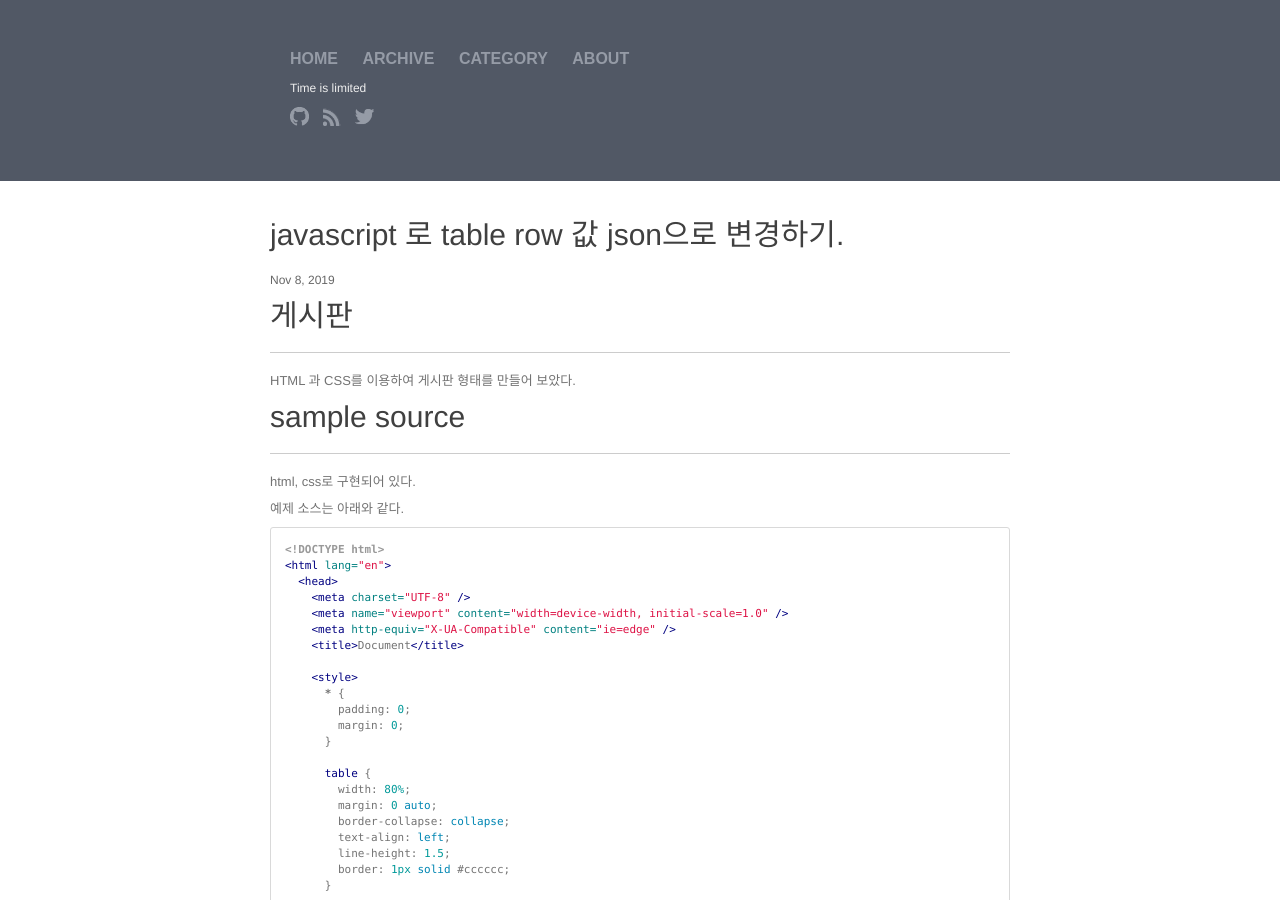
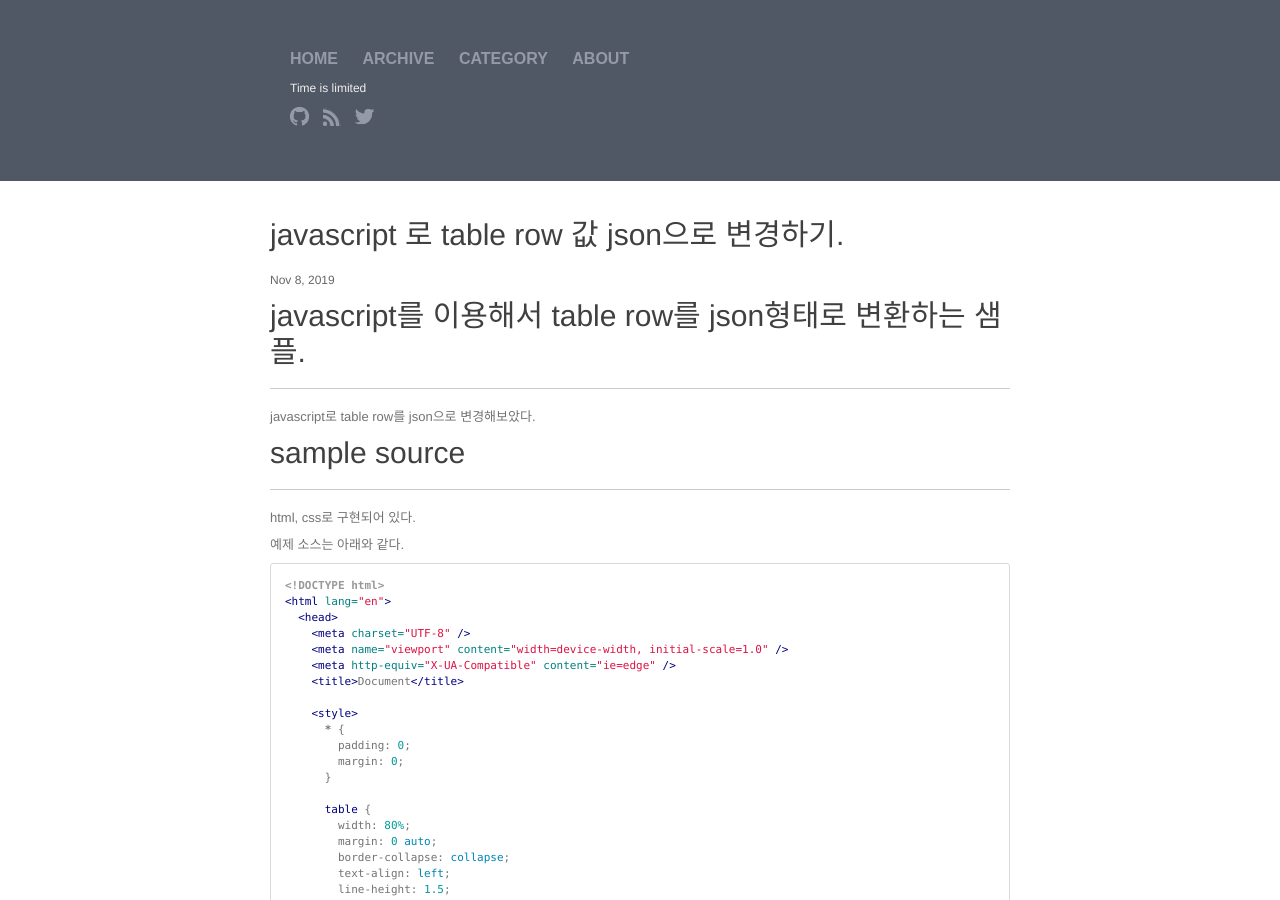
Before and after one commit to slowlife7/slowlife7.github.io, a Jekyll site: the page built from _posts/2019-11-08-javascript-serialize.markdown, in a window 1280 px wide and 900 px high. Built offline with Jekyll 4.4.1, drawn with Linux system fonts in a browser that asks for light colours; comment, search, counter and statistics services are not loaded.

Commit message:
post 내용수정

````diff
--- a/_posts/2019-11-08-javascript-serialize.markdown
+++ b/_posts/2019-11-08-javascript-serialize.markdown
@@ -5,17 +5,21 @@ description: javascript를 이용해서 table row를 json형태로 변환하는
 categories: html css javascript
 ---
 
-# 게시판
----------------------------------------
-HTML 과 CSS를 이용하여 게시판 형태를 만들어 보았다.
+# javascript를 이용해서 table row를 json형태로 변환하는 샘플.
+
+---
+
+javascript로 table row를 json으로 변경해보았다.
 
 # sample source
----------------------------------------
+
+---
+
 html, css로 구현되어 있다.
 
 예제 소스는 아래와 같다.
 
-~~~html
+```html
 <!DOCTYPE html>
 <html lang="en">
   <head>
@@ -232,7 +236,6 @@ html, css로 구현되어 있다.
     </div>
   </body>
   <script>
-
     document.querySelector("#save").addEventListener("click", function() {
       const checkedBoxes = document.querySelectorAll(
         "input:checked:not(.all):not(.td--checkbox)"
@@ -275,9 +278,7 @@ html, css로 구현되어 있다.
 
     document.querySelector("#add").addEventListener("click", function(target) {
       const tableBody = document.querySelector("table tbody");
-      tableBody.insertAdjacentHTML(
-        "beforeend",
-        '<tr>\
+      tableBody.insertAdjacentHTML("beforeend", '<tr>\
           <td><input type="checkbox" /></td> \
           <td>\
            <input class="td--text__none" type="text" name="_id" value="" />\
@@ -304,8 +305,7 @@ html, css로 구현되어 있다.
               value="false"\
             />\
           </td>\
-        </tr>'
-      );
+        </tr>');
     });
 
     document
@@ -343,5 +343,4 @@ html, css로 구현되어 있다.
     });
   </script>
 </html>
-
-~~~
+```
````
